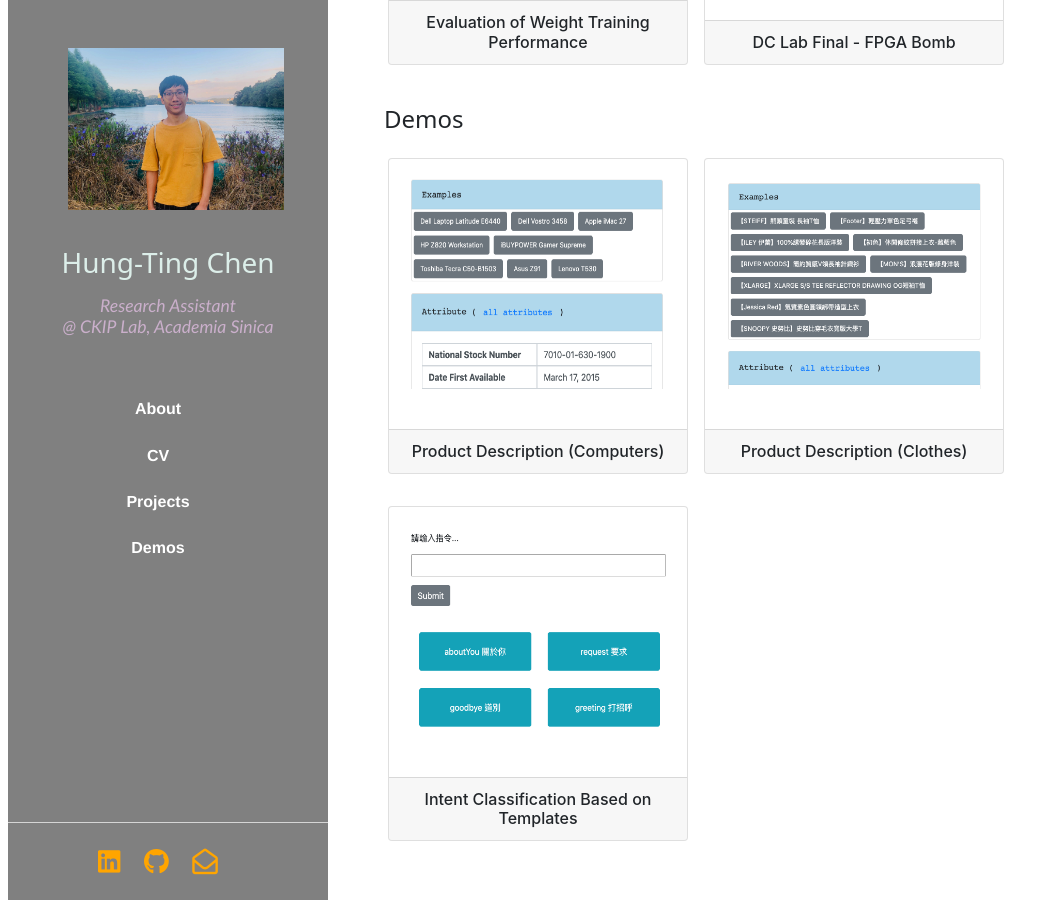
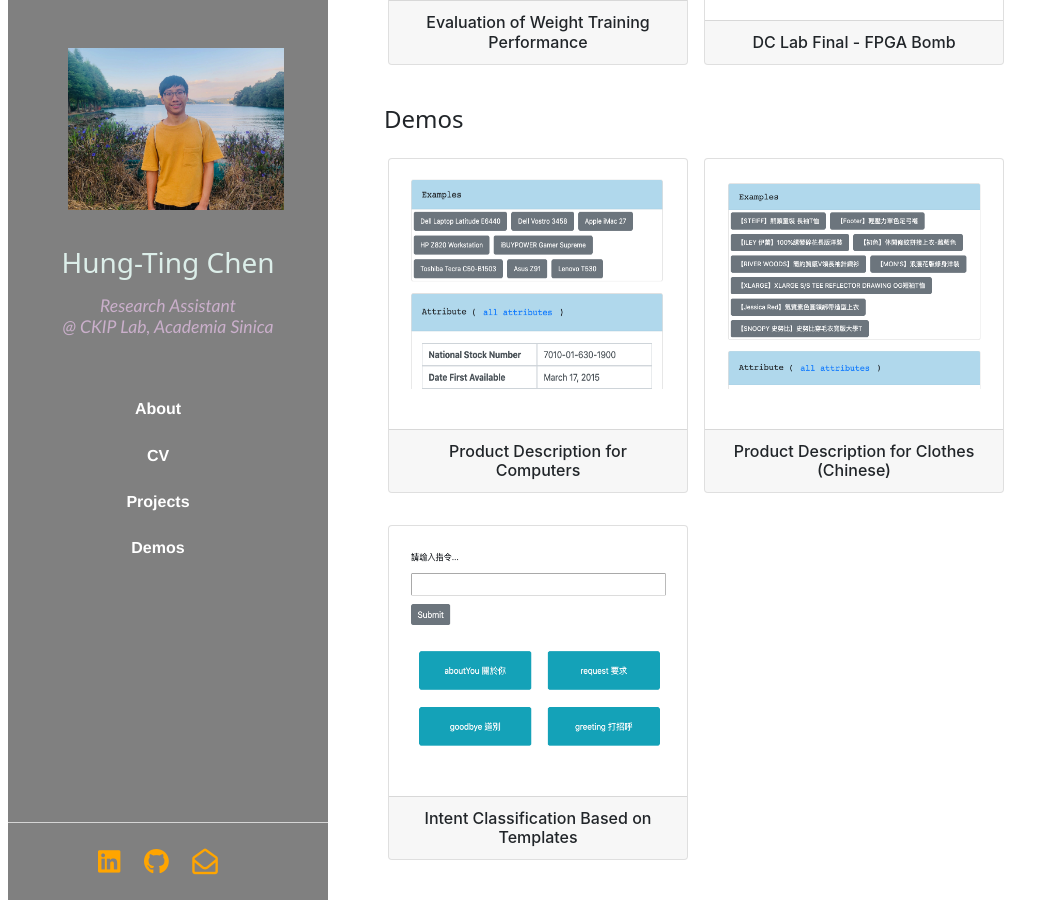
Before and after one commit to timchen0618/timchen0618.github.io, a Jekyll site: the page index.html, which Jekyll copies as it is, in a window 1280 px wide and 900 px high, scrolled down 2100 px. Shown: the whole window, without its empty margins (0-1059 px from the left). Built offline with Jekyll 4.4.1, drawn with Linux system fonts in a browser that asks for light colours; nearby versions of some CDN libraries.

Commit message:
modify layout

```diff
--- a/index.html
+++ b/index.html
@@ -343,7 +343,7 @@
                                 </div>
                             </div>
                             <div class="card-footer">
-                                <h6 class="my-auto mx-auto text-center"> Product Description (Computers) </h6>
+                                <h6 class="my-auto mx-auto text-center"> Product Description for Computers </h6>
                             </div>
                         </div>
 
@@ -360,7 +360,7 @@
                                 </div>
                             </div>
                             <div class="card-footer">
-                                <h6 class="my-auto mx-auto text-center"> Product Description (Clothes) </h6>
+                                <h6 class="my-auto mx-auto text-center"> Product Description for Clothes (Chinese) </h6>
                             </div>
                         </div>
 
```
Also changed, not shown: 2 other files.
